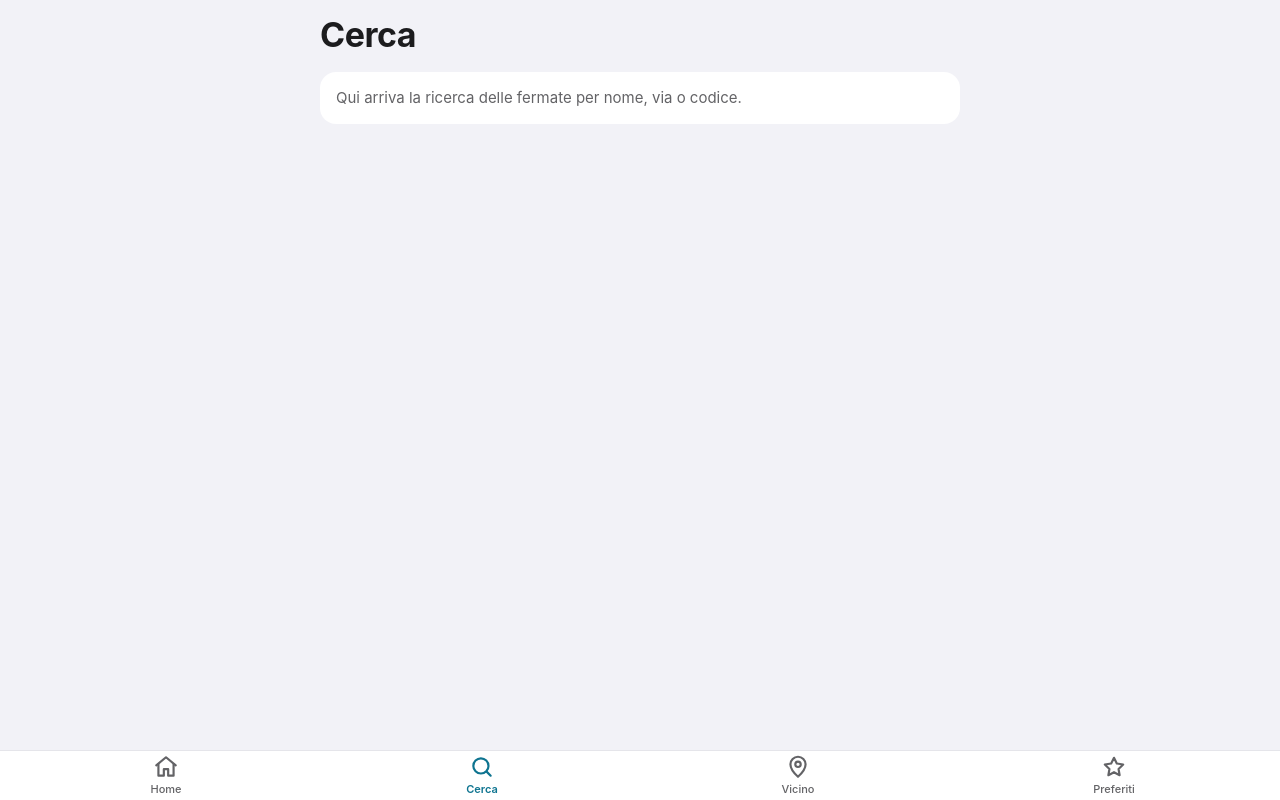
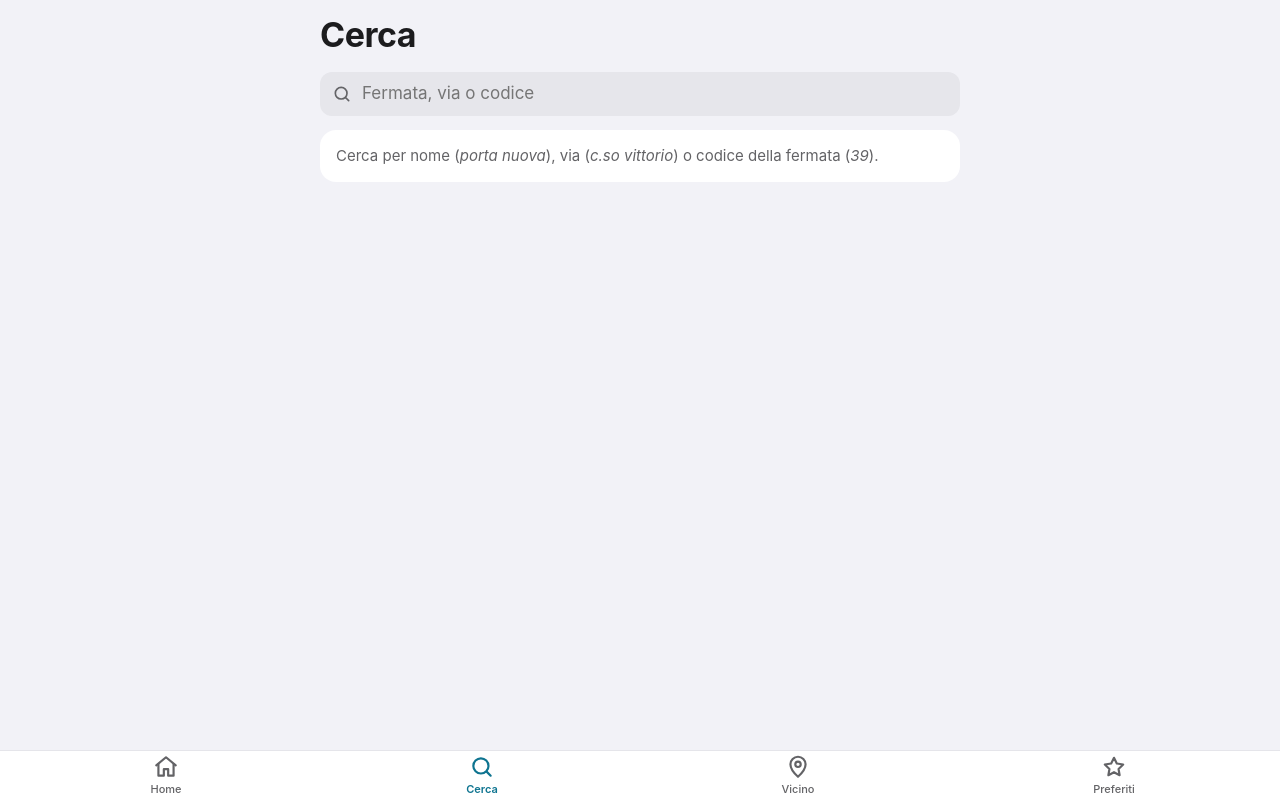
Before and after one commit to fedsbringhetti/gtt-personal-api, a Svelte app in the folder web/: page /cerca in a window 1280 px wide. Built offline with nearby package versions, Linux system fonts and the light colour scheme.

Commit message:
Search stops while typing
Results after a 250 ms pause, the query kept in the address without new history entries, older searches aborted, and states for hint, loading, no results and errors. The stop route gets the line filter (?linee=), used by the result links.

```diff
--- a/web/src/lib/router.ts
+++ b/web/src/lib/router.ts
@@ -6,7 +6,8 @@
 export type Route =
   | { name: 'home' }
   | { name: 'search'; query: string }
-  | { name: 'stop'; stop: string }
+  /** `lines`: the line filter, `?linee=4,15`; empty for all lines. */
+  | { name: 'stop'; stop: string; lines: string[] }
   | { name: 'near' }
   | { name: 'favorites' }
   | { name: 'info' }
@@ -42,13 +43,21 @@ export function matchRoute(pathname: string, search: string, options: RouteOptio
   const stop = /^\/fermata\/([^/]+)$/.exec(path)
   if (stop) {
     try {
-      return { name: 'stop', stop: decodeURIComponent(stop[1]) }
+      return { name: 'stop', stop: decodeURIComponent(stop[1]), lines: readLines(search) }
     } catch {
       // A malformed escape such as `%E0` cannot be a stop.
       return { name: 'not-found' }
     }
   }
   return { name: 'not-found' }
+}
+
+function readLines(search: string): string[] {
+  const value = new URLSearchParams(search).get('linee') ?? ''
+  return value
+    .split(',')
+    .map((line) => line.trim())
+    .filter((line) => line !== '')
 }
 
 /** The path of a route, for links: the inverse of `matchRoute`. */
@@ -58,8 +67,13 @@ export function pathOf(route: Route): string {
       return '/'
     case 'search':
       return route.query ? `/cerca?q=${encodeURIComponent(route.query)}` : '/cerca'
-    case 'stop':
-      return `/fermata/${encodeURIComponent(route.stop)}`
+    case 'stop': {
+      const path = `/fermata/${encodeURIComponent(route.stop)}`
+      // Commas stay readable in the address: `?linee=4,15`.
+      return route.lines.length
+        ? `${path}?linee=${route.lines.map(encodeURIComponent).join(',')}`
+        : path
+    }
     case 'near':
       return '/vicino'
     case 'favorites':
--- a/web/src/screens/Search.svelte
+++ b/web/src/screens/Search.svelte
@@ -1,13 +1,255 @@
 <script lang="ts">
+  import { onMount } from 'svelte'
+  import { errorText, searchStops, stopParam, type StopInfo } from '../lib/api'
+  import BusLoader from '../lib/components/BusLoader.svelte'
+  import ErrorCard from '../lib/components/ErrorCard.svelte'
+  import Highlighted from '../lib/components/Highlighted.svelte'
+  import Icon from '../lib/components/Icon.svelte'
+  import LineBadge from '../lib/components/LineBadge.svelte'
   import ScreenHeader from '../lib/components/ScreenHeader.svelte'
-  import Placeholder from './Placeholder.svelte'
+  import { displayName } from '../lib/format'
+  import { navigate } from '../lib/navigation.svelte'
+  import { pathOf } from '../lib/router'
 
   interface Props {
+    /** The query in the address, `?q=...`: what the results are for. */
     query: string
   }
 
   let { query }: Props = $props()
+
+  /** Pause after the last key before searching, so each letter does not start a call. */
+  const PAUSE_MS = 250
+
+  // What is in the field. The address follows it after the pause; when the address changes
+  // from outside (the back button), the field follows the address.
+  let text = $state('')
+  $effect(() => {
+    text = query
+  })
+
+  let input: HTMLInputElement
+  let pending: ReturnType<typeof setTimeout> | undefined
+
+  function showResultsFor(value: string) {
+    clearTimeout(pending)
+    // `replace`: typing does not fill the history; back leaves the search screen.
+    navigate(pathOf({ name: 'search', query: value }), { replace: true })
+  }
+
+  function onInput() {
+    clearTimeout(pending)
+    pending = setTimeout(() => showResultsFor(text), PAUSE_MS)
+  }
+
+  function onSubmit(event: SubmitEvent) {
+    event.preventDefault()
+    showResultsFor(text)
+    input.blur() // closes the phone's keyboard, so the results are visible
+  }
+
+  function clear() {
+    text = ''
+    showResultsFor('')
+    input.focus()
+  }
+
+  onMount(() => {
+    if (!query) input.focus()
+    return () => clearTimeout(pending)
+  })
+
+  let results = $state<{ query: string; stops: StopInfo[] } | null>(null)
+  let loading = $state(false)
+  let error = $state<string | null>(null)
+  let attempt = $state(0)
+
+  // Runs again whenever `query` (or `attempt`, for "Riprova") changes. Returning a function
+  // aborts the call still in flight, so an old answer never replaces a newer one.
+  $effect(() => {
+    const searched = query.trim()
+    void attempt
+    error = null
+    if (searched === '') {
+      results = null
+      loading = false
+      return
+    }
+    const controller = new AbortController()
+    loading = true
+    searchStops(searched, controller.signal)
+      .then((stops) => {
+        results = { query: searched, stops }
+        loading = false
+      })
+      .catch((failure: unknown) => {
+        if (controller.signal.aborted) return
+        error = errorText(failure)
+        loading = false
+      })
+    return () => controller.abort()
+  })
 </script>
 
 <ScreenHeader title="Cerca" />
-<Placeholder text={query ? `Risultati per «${query}» in arrivo.` : 'Qui arriva la ricerca delle fermate per nome, via o codice.'} />
+
+<form role="search" onsubmit={onSubmit}>
+  <label class="field">
+    <Icon name="search" size={20} />
+    <span class="visually-hidden">Fermata, via o codice</span>
+    <input
+      bind:this={input}
+      bind:value={text}
+      oninput={onInput}
+      type="search"
+      placeholder="Fermata, via o codice"
+      enterkeyhint="search"
+      autocomplete="off"
+      autocapitalize="off"
+      spellcheck="false"
+    />
+  </label>
+  {#if text}
+    <button type="button" class="cancel" onclick={clear}>Annulla</button>
+  {/if}
+</form>
+
+{#if error}
+  <ErrorCard message={error} retry={() => attempt++} />
+{:else if results === null && !loading}
+  <p class="card hint">
+    Cerca per nome (<i>porta nuova</i>), via (<i>c.so vittorio</i>) o codice della fermata
+    (<i>39</i>).
+  </p>
+{:else if results === null}
+  <div class="card"><BusLoader label="Cerco…" /></div>
+{:else if results.stops.length === 0}
+  <p class="card hint">
+    Nessuna fermata per «{results.query}». Prova con una parte del nome o con il codice.
+  </p>
+{:else}
+  <p class="count">
+    {results.stops.length === 1 ? '1 fermata' : `${results.stops.length} fermate`}
+  </p>
+  <ul class="card results" class:loading aria-busy={loading}>
+    {#each results.stops as stop (stop.id)}
+      {@const name = displayName(stop.name)}
+      {@const description = stop.description ? displayName(stop.description) : null}
+      <li>
+        <a href={pathOf({ name: 'stop', stop: stopParam(stop), lines: [] })}>
+          <span class="title">
+            <span class="name"><Highlighted text={name} query={results.query} /></span>
+            <span class="code">{stop.code}</span>
+          </span>
+          {#if description && description !== name}
+            <span class="description"><Highlighted text={description} query={results.query} /></span>
+          {/if}
+          {#if stop.lines.length}
+            <span class="lines">
+              {#each stop.lines as line (line.id)}
+                <LineBadge name={line.name} mode={line.mode} size="small" />
+              {/each}
+            </span>
+          {/if}
+        </a>
+      </li>
+    {/each}
+  </ul>
+{/if}
+
+<style>
+  form {
+    display: flex;
+    align-items: center;
+    gap: 10px;
+  }
+
+  .field {
+    flex: 1;
+    display: flex;
+    align-items: center;
+    gap: 8px;
+    height: var(--touch);
+    padding: 0 12px;
+    border-radius: var(--radius-field);
+    background: var(--fill);
+    color: var(--text-2);
+  }
+
+  input {
+    flex: 1;
+    min-width: 0;
+    border: 0;
+    background: transparent;
+    color: var(--text);
+    outline: none;
+  }
+
+  /* Safari draws its own clear button inside search fields; "Annulla" does that job. */
+  input::-webkit-search-cancel-button {
+    display: none;
+  }
+
+  .cancel {
+    height: var(--touch);
+    padding: 0 2px;
+    border: 0;
+    background: transparent;
+    color: var(--accent);
+  }
+
+  .hint {
+    padding: 16px var(--gutter);
+    font-size: var(--size-secondary);
+    color: var(--text-2);
+  }
+
+  .count {
+    margin: 0 4px;
+    font-size: var(--size-caption);
+    color: var(--text-2);
+  }
+
+  .results.loading {
+    opacity: 0.6;
+  }
+
+  li + li {
+    border-top: 1px solid var(--separator);
+  }
+
+  a {
+    display: flex;
+    flex-direction: column;
+    gap: 6px;
+    padding: 12px 0;
+  }
+
+  .title {
+    display: flex;
+    align-items: baseline;
+    justify-content: space-between;
+    gap: 8px;
+  }
+
+  .name {
+    font-size: var(--size-body);
+  }
+
+  .code {
+    font-size: var(--size-secondary);
+    color: var(--text-2);
+    font-variant-numeric: tabular-nums;
+  }
+
+  .description {
+    font-size: 14px;
+    color: var(--text-2);
+  }
+
+  .lines {
+    display: flex;
+    flex-wrap: wrap;
+    gap: 6px;
+  }
+</style>
```
Also changed, not shown: 1 other file (tests, documents, lock files or other folders).
